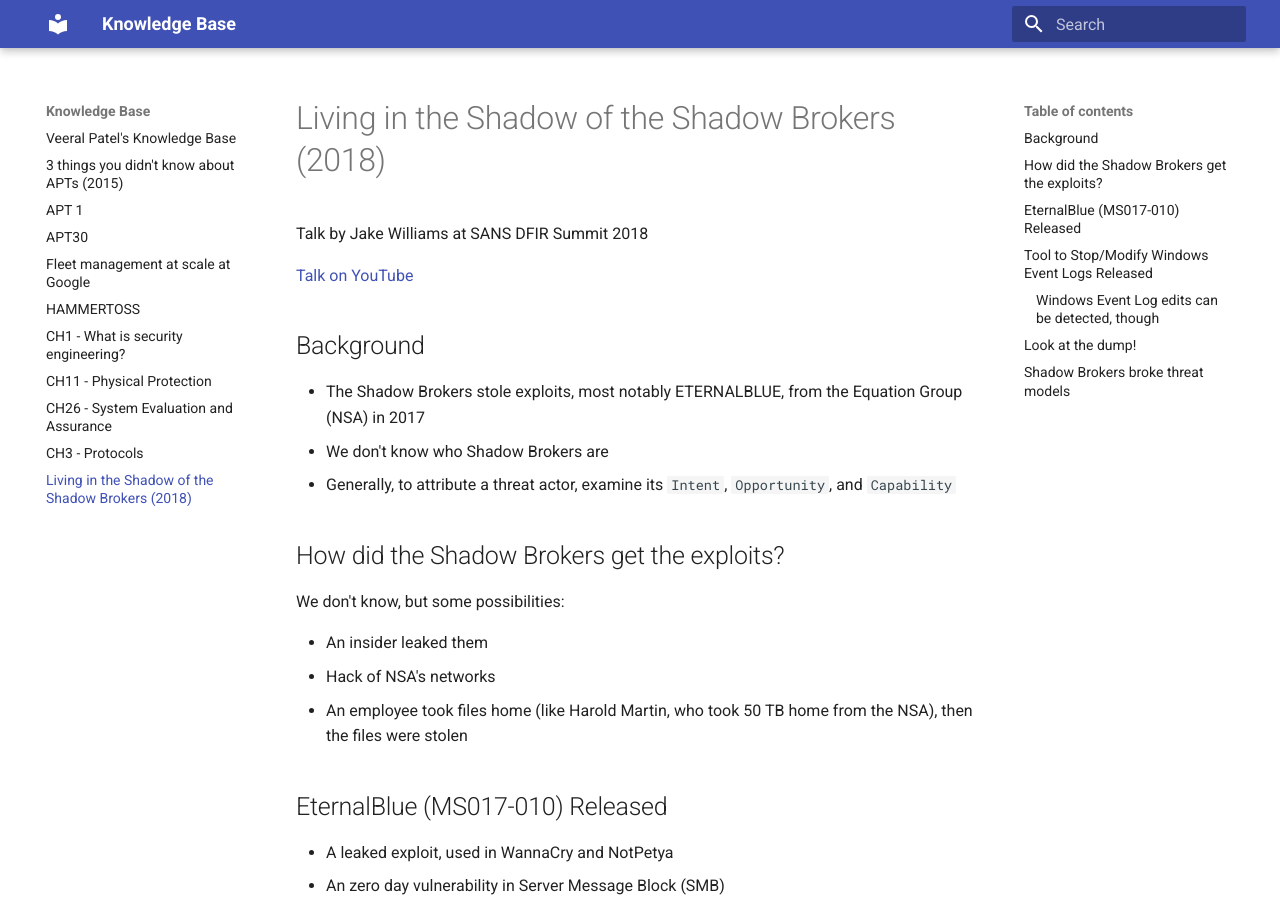
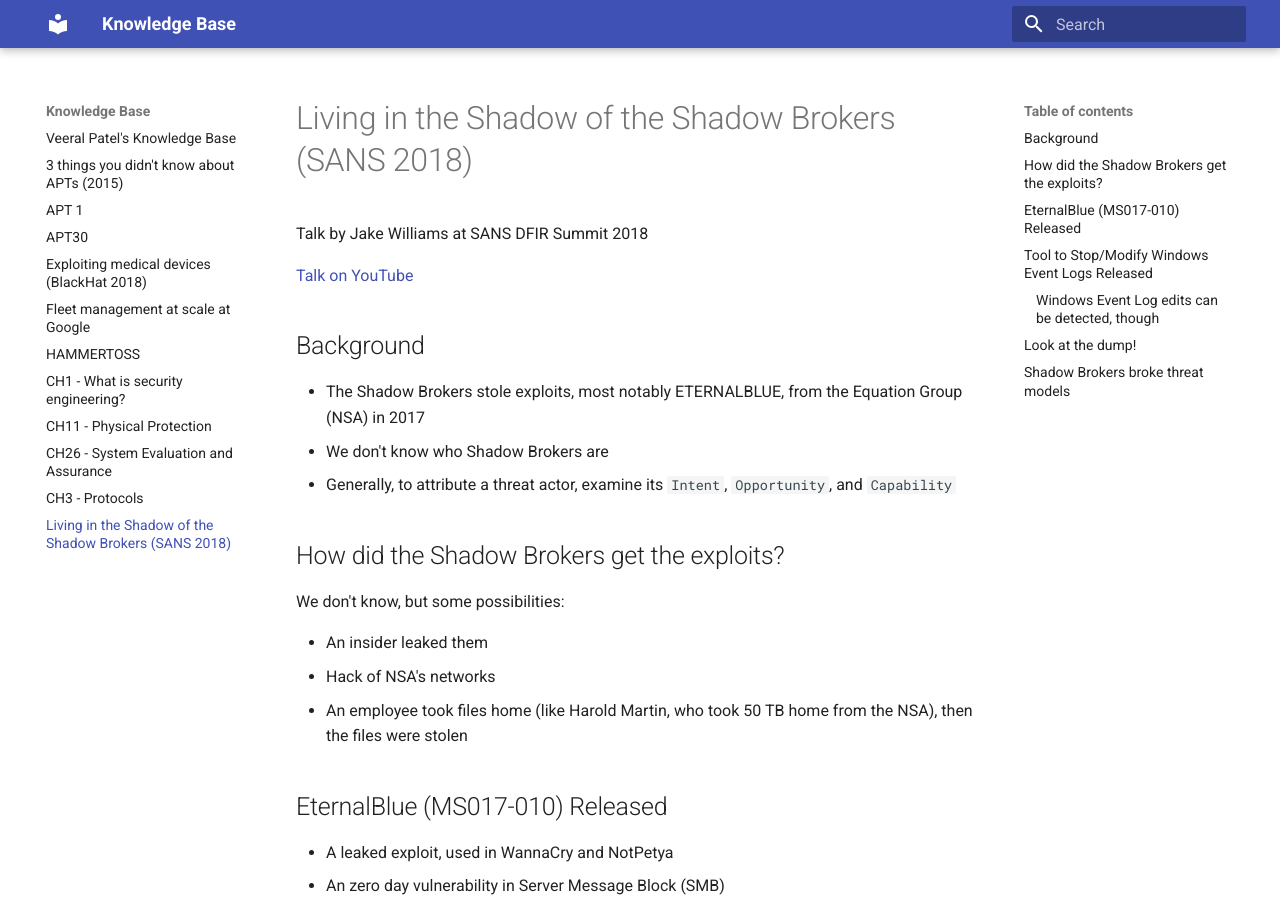
Before and after one commit to veeral-patel/knowledge-base, an MkDocs documentation site: the page built from docs/shadow-brokers.md, in a window 1280 px wide and 900 px high. Built offline with MkDocs 1.6.1 and Material for MkDocs 9.7.7, drawn with Linux system fonts in a browser that asks for light colours.

Commit message:
added Exploiting Medical Devices talk

```diff
--- a/docs/shadow-brokers.md
+++ b/docs/shadow-brokers.md
@@ -1,4 +1,4 @@
-# Living in the Shadow of the Shadow Brokers (2018)
+# Living in the Shadow of the Shadow Brokers (SANS 2018)
 
 Talk by Jake Williams at SANS DFIR Summit 2018
 
```
Also changed, not shown: docs/exploiting-medical-devices.md (added, +18 -0 lines).
